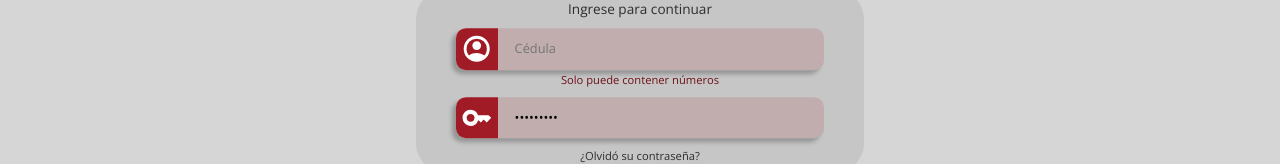
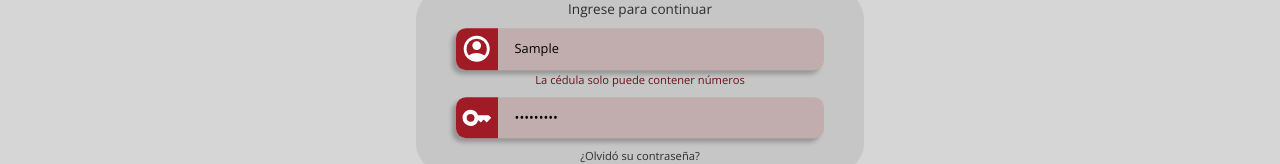
Before and after one commit to phob0z/tesis, a React (Create React App) app: page /login in a window 1280 px wide. Both pictures are taken after typing "Sample", "Sample123" into the empty fields and a click on the button "Ingresar". Shown: the part 288-452 px from the top of the page. Built offline with nearby package versions, Linux system fonts and the light colour scheme.

Commit message:
Validación del Login

```diff
--- a/src/components/Login.jsx
+++ b/src/components/Login.jsx
@@ -12,27 +12,30 @@ const Login = () => {
   const [cedula, setCedula] = useState("");
   const [cedulaTouched, setCedulaTouched] = useState(false);
   const [password, setPassword] = useState("");
+  const [passwordTouched, setPasswordTouched] = useState(false);
 
-  const errorCedula = () => {
-    let mensaje = "";
+  var cedulaError = "";
+  var passwordError = "";
+
+  if (cedulaTouched) {
+    if (cedula.trim().length < 10)
+      cedulaError = "La cédula debe tener al menos 10 dígitos";
+    if (!(/^[0-9]+$/.test(cedula)))
+      cedulaError = "La cédula solo puede contener números";
     if (cedula.trim() === "")
-      mensaje = "Debe ingresar una cédula";
-    if (cedula.trim().length < 10)
-      mensaje = "La cédula debe tener al menos 10 dígitos";
-    if (!(/^[0-9]+$/.test(cedula)))
-      mensaje = "Solo puede contener números";
-    return mensaje;
+      cedulaError = "Debe ingresar una cédula";
   }
 
-  const mensajeCedula = errorCedula();
-
-  if (!!mensajeCedula) {
-    console.log(mensajeCedula);
+  if (passwordTouched) {
+    if (password.trim() === "")
+      passwordError = "Debe ingresar una contraseña";
   }
 
-  const showCedulaError = !!mensajeCedula && cedulaTouched;
+  const cedulaShowError = cedulaTouched && !!cedulaError;
+  const passwordShowError = passwordTouched && !!passwordError;
 
   const cedulaChangeHandler = (event) => {
+    setCedulaTouched(true);
     setCedula(event.target.value);
   };
 
@@ -40,9 +43,17 @@ const Login = () => {
     setCedulaTouched(true);
   };
 
+  const passwordChangeHandler = (event) => {
+    setPasswordTouched(true);
+    setPassword(event.target.value);
+  };
+
+  const passwordBlurHandler = (event) => {
+    setPasswordTouched(true);
+  };
+
   const onLogin = async (e) => {
     e.preventDefault();
-    console.log(cedula, password);
     // try {
     //   const response = await axios.post(
     //     "http://localhost:8000/api/login",
@@ -61,15 +72,14 @@ const Login = () => {
     // }
     setCedulaTouched(true);
 
-    if (!errorCedula) {
+    if (!!cedulaError) {
+      console.log("Existe error, no enviar");
       return;
     }
 
+    console.log("NO existe error, enviar");
     setCedula("");
-  };
-
-  const passwordChangeHandler = (event) => {
-    setPassword(event.target.value);
+    setPassword("");
   };
 
   return (
@@ -88,15 +98,17 @@ const Login = () => {
           >
             <AccountIcon color="white" />
           </InputWithImage>
-          {showCedulaError && <label className={classes.error}>{mensajeCedula}</label>}
+          {cedulaShowError && <label className={classes.error}>{cedulaError}</label>}
           <InputWithImage
             value={password}
             onChange={passwordChangeHandler}
             label={"Contraseña"}
             type="password"
+            onBlur={passwordBlurHandler}
           >
             <PasswordKeyIcon color="white" />
           </InputWithImage>
+          {passwordShowError && <label className={classes.error}>{passwordError}</label>}
           <Link className={classes.boxFooter} to="forgotPassword">
             ¿Olvidó su contraseña?
           </Link>
--- a/src/components/atoms/Button.jsx
+++ b/src/components/atoms/Button.jsx
@@ -4,7 +4,7 @@ import classes from "./Button.module.css";
 
 const Button = (props) => {
   return (
-    <button className={classes[props.clase]} type={props.type} onClick={props.onClick}>
+    <button className={classes[props.clase]} type={props.type} onClick={props.onClick} disabled={props.disabled}>
       {props.label}
     </button>
   );
@@ -15,13 +15,15 @@ Button.propTypes = {
   type: PropTypes.string,
   clase: PropTypes.string,
   onClick: PropTypes.func,
+  disabled: PropTypes.bool,
 };
 
 Button.defaultProps = {
   label: "default label",
   type: "submit",
   clase: "botonRojo",
-  // onClick: () => {console.log("Default click function on button");},
+  onClick: () => {},
+  disabled: false,
 };
 
 export default Button;
```
